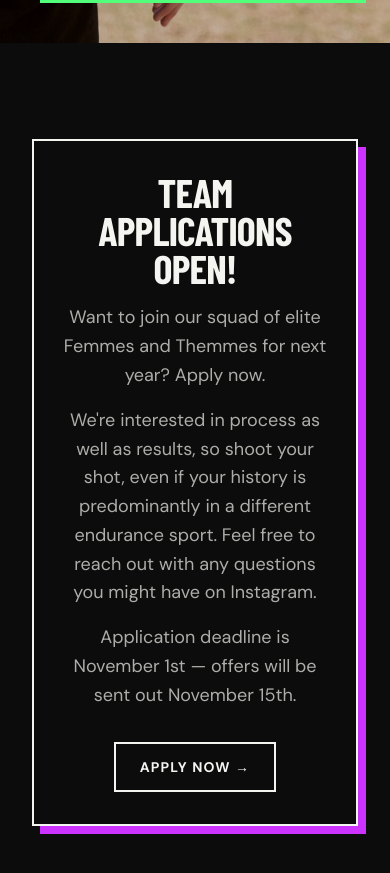
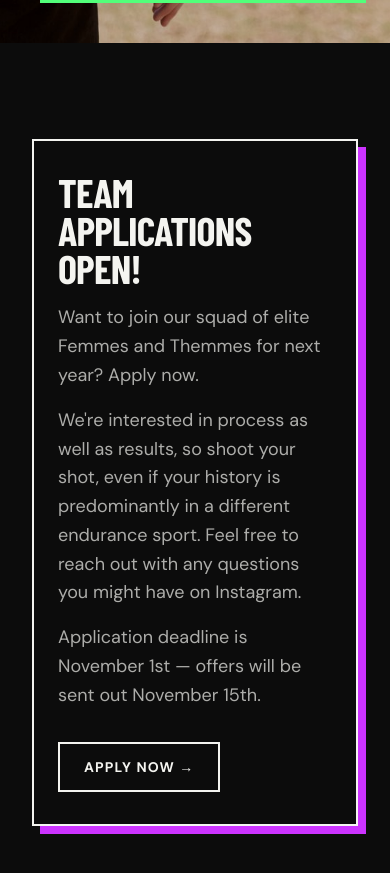
Before and after one commit to triemers/nine-lives-website, a React (Vite) app: page /about in a window 390 px wide. Shown: the part 900-1773 px from the top of the page. Built offline with nearby package versions, Linux system fonts and the light colour scheme; a web font is replaced by a local one.

Commit message:
Fix mobile hamburger menu, left-align About apply module text
Nav menu had the same cascade-ordering bug as the media strip: the
.nav__links--open rule was declared before the base mobile
display:none rule, so at equal specificity the hide rule always won
regardless of open state.

```diff
--- a/src/styles/about.scss
+++ b/src/styles/about.scss
@@ -158,14 +158,14 @@
   &__box {
     max-width: 960px;
     margin-inline: auto;
-    text-align: center;
+    text-align: left;
     background-color: var(--color-black);
     border: var(--border-medium) var(--color-white);
     box-shadow: 8px 8px 0 var(--color-purple);
     padding: var(--space-12) var(--space-8);
     display: flex;
     flex-direction: column;
-    align-items: center;
+    align-items: flex-start;
     gap: var(--space-4);
 
     @media (max-width: 640px) {
--- a/src/styles/nav.scss
+++ b/src/styles/nav.scss
@@ -48,12 +48,8 @@
     gap: var(--space-8);
     list-style: none;
 
-    &--open {
-      @media (max-width: 768px) {
-        display: flex;
-      }
-    }
-
+    // Declared after the base mobile rule below so display:flex reliably
+    // wins the cascade (same specificity, later rule) when open.
     @media (max-width: 768px) {
       display: none;
       position: absolute;
@@ -70,6 +66,12 @@
       li {
         width: 100%;
         border-bottom: 1px solid var(--color-gray-900);
+      }
+    }
+
+    &--open {
+      @media (max-width: 768px) {
+        display: flex;
       }
     }
   }
```
